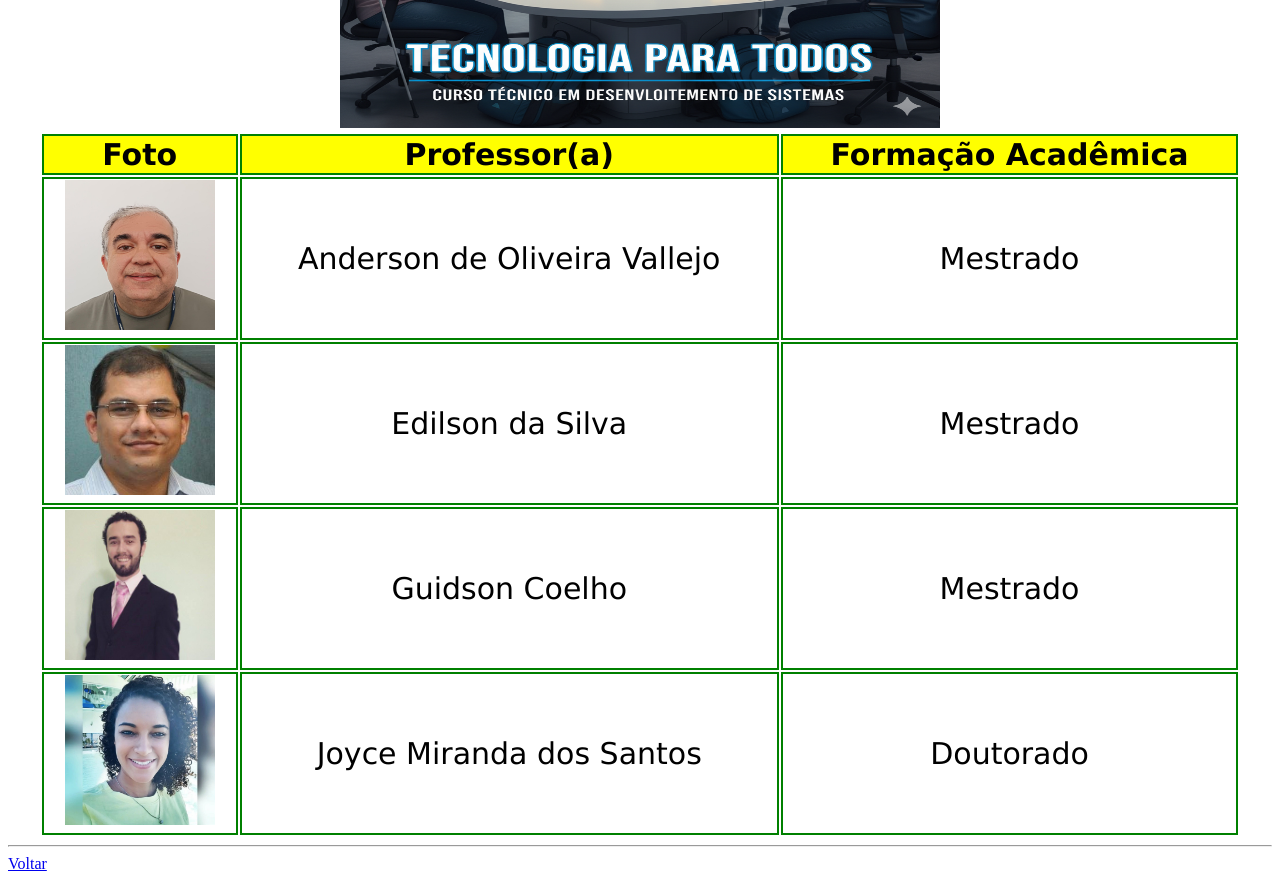
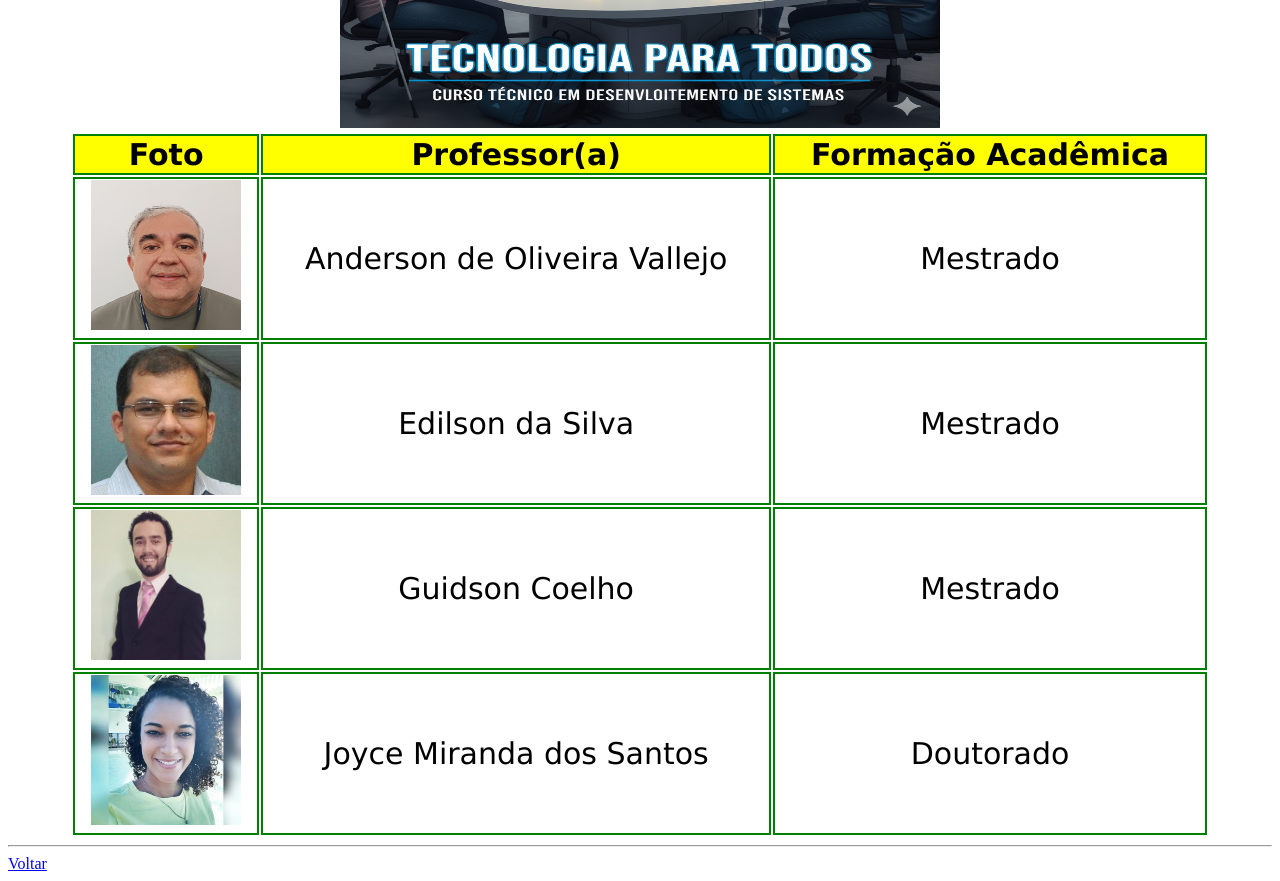
Before and after one commit to Jair-Rodrigues/site-desenvolvimento, a website with bundled scripts: page docente.html in a window 1280 px wide. Shown: the part 360-1241 px from the top of the page. Built offline with nearby package versions, Linux system fonts and the light colour scheme.

Commit message:
atualização docente

```diff
--- a/css/docente.css
+++ b/css/docente.css
@@ -1,6 +1,3 @@
-*{
-  font-size: ;
-}
 #bannerHeader {
   /* Define o header como um contêiner flexível */
   display: flex;
@@ -17,7 +14,7 @@ h1{
     text-align: center;
 }
 table{
-    width: 95%;
+    width: 90%;
     margin: auto;
   }
 
```
